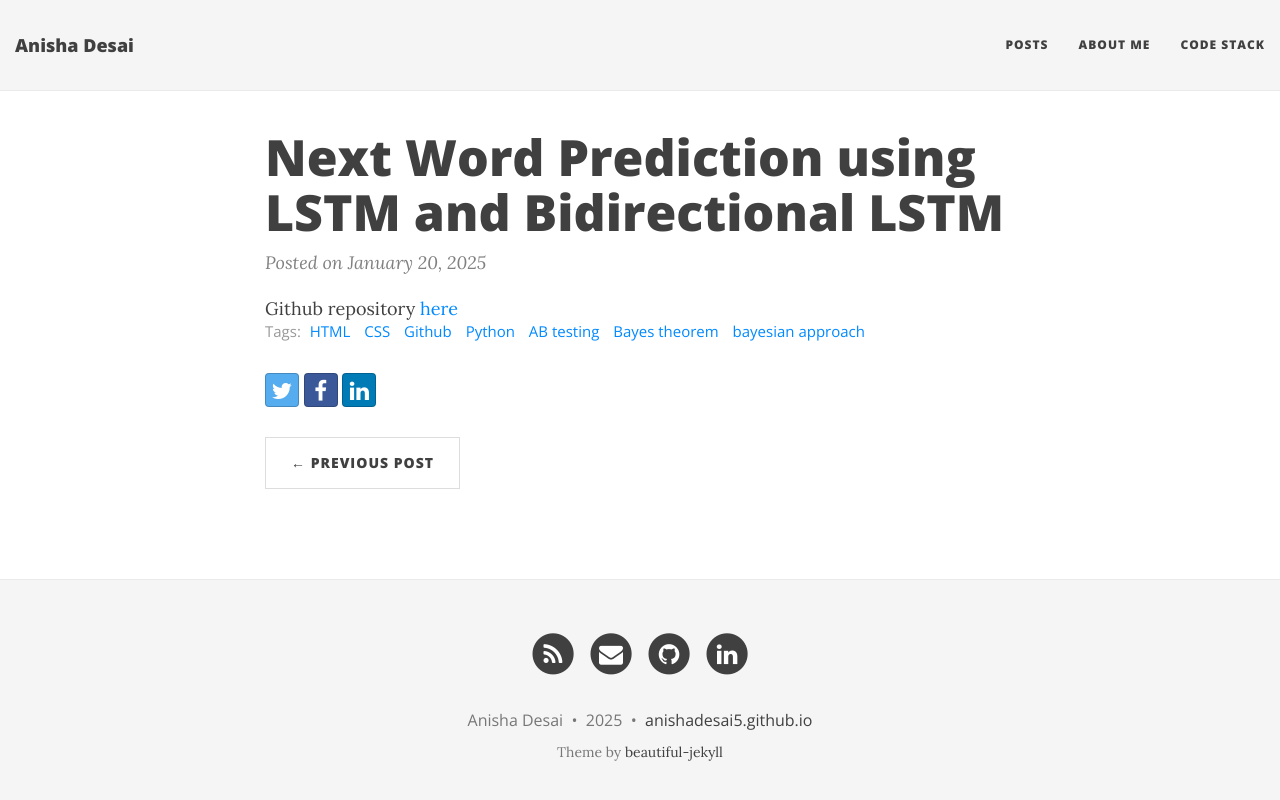
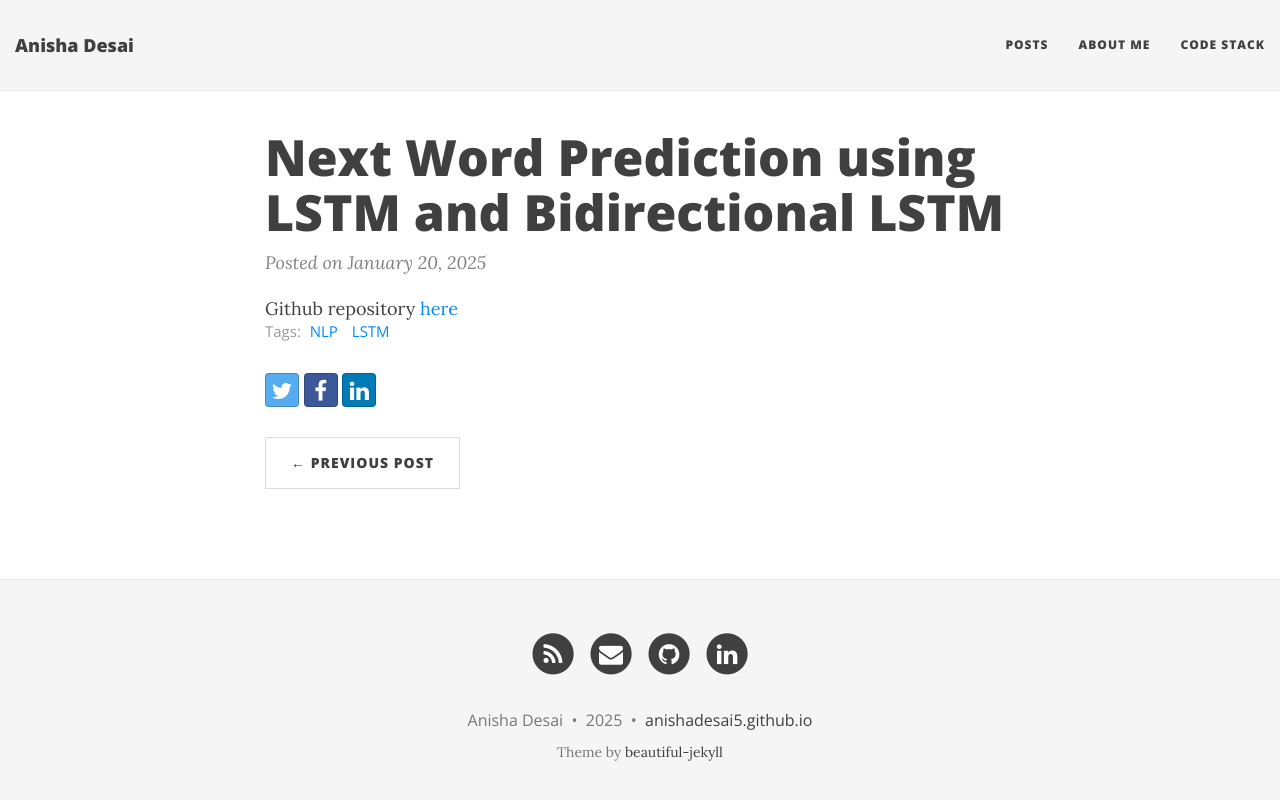
Before and after one commit to anishadesai5/anishadesai5.github.io, a Jekyll site: the page built from _posts/2025-01-20-Next-Word-Predicition-LSTM.html, in a window 1280 px wide. Shown: the top 800 px of the page. Built offline with Jekyll 4.4.1, drawn with Linux system fonts in a browser that asks for light colours; nearby versions of some CDN libraries.

Commit message:
Update 2025-01-20-Next-Word-Predicition-LSTM.html

```diff
--- a/_posts/2025-01-20-Next-Word-Predicition-LSTM.html
+++ b/_posts/2025-01-20-Next-Word-Predicition-LSTM.html
@@ -4,7 +4,7 @@ title: Next Word Prediction using LSTM and Bidirectional LSTM
 excerpt: Understanding LSTM architecture and code
 permalink: /next-word-prediction
 publish: false
-tags: [HTML, CSS, Github, Python,AB testing, Bayes theorem, bayesian approach]
+tags: [NLP,LSTM]
 ---
 
 Github repository <a href = "https://github.com/anishadesai5/NextWordPrediction" target="_blank">here</a>
```
